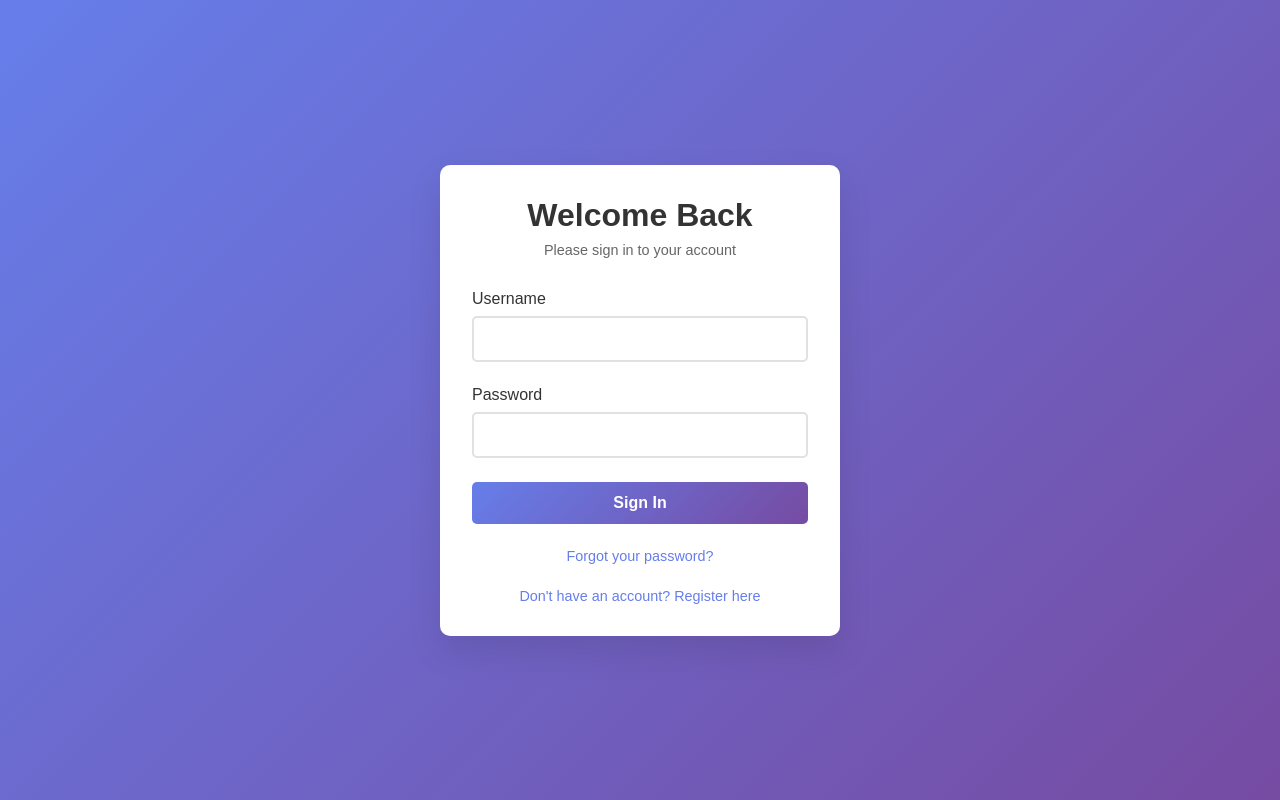
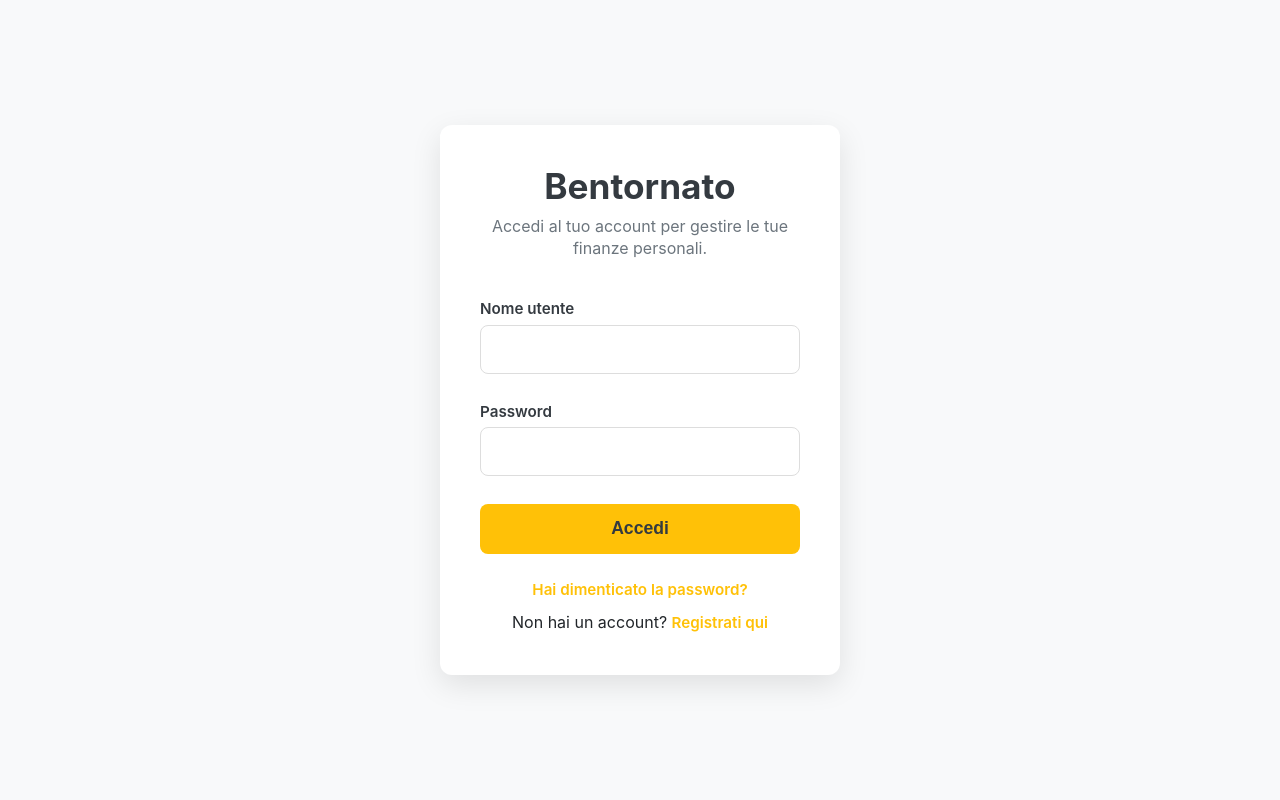
Before and after one commit to gdev93/expense-categorizer, a Django app: page /accounts/ in a window 1280 px wide. Run offline with Django 5.2, Linux system fonts and the light colour scheme; parts of the project's set-up code (start-up, migrations or seed data) failed here and were passed over.

Commit message:
login refactored

```diff
--- a/static/css/login.css
+++ b/static/css/login.css
@@ -1,104 +1,123 @@
-* {
-    margin: 0;
-    padding: 0;
-    box-sizing: border-box;
-}
+/* login.css - Focus on component styling, leveraging main.css global variables */
 
-body {
-    font-family: Arial, sans-serif;
-    background: linear-gradient(135deg, #667eea 0%, #764ba2 100%);
-    min-height: 100vh;
-    display: flex;
-    justify-content: center;
-    align-items: center;
-}
+/* * Universal styles (*) and body styles are now provided by main.css.
+* We only style the specific component container and its elements.
+*/
 
 .login-container {
+    /* Inherits font/color/background from main.css and body styles */
     background: white;
-    padding: 2rem;
-    border-radius: 10px;
-    box-shadow: 0 15px 35px rgba(0, 0, 0, 0.1);
+    padding: 2.5rem; /* Increased padding */
+    border-radius: 12px; /* Softer, more modern corners */
+    box-shadow: 0 10px 30px rgba(0, 0, 0, 0.1); /* Subtle shadow */
     width: 100%;
     max-width: 400px;
+    margin: 2rem auto; /* Ensures vertical centering and minimal separation from page edges */
 }
 
 .login-header {
     text-align: center;
-    margin-bottom: 2rem;
+    margin-bottom: 2.5rem;
 }
 
 .login-header h2 {
-    color: #333;
-    font-size: 2rem;
+    color: var(--nav-text-color, #343a40); /* Dark Charcoal heading color */
+    font-size: 2.2rem;
     margin-bottom: 0.5rem;
+    font-weight: 700;
 }
 
 .login-header p {
-    color: #666;
-    font-size: 0.9rem;
+    color: var(--secondary-color, #6c757d); /* Secondary Gray text */
+    font-size: 1rem;
+    line-height: 1.4;
 }
 
 .form-group {
-    margin-bottom: 1.5rem;
+    margin-bottom: 1.75rem; /* Improved vertical spacing */
 }
 
 .form-group label {
     display: block;
-    margin-bottom: 0.5rem;
-    color: #333;
-    font-weight: 500;
+    margin-bottom: 0.4rem;
+    color: var(--nav-text-color, #343a40); /* Dark Charcoal label color */
+    font-weight: 600;
+    font-size: 0.95rem;
 }
 
 .form-group input {
     width: 100%;
-    padding: 0.75rem;
-    border: 2px solid #e1e1e1;
-    border-radius: 5px;
+    padding: 0.9rem 1rem;
+    border: 1px solid #ddd;
+    border-radius: 8px; /* More rounded input fields */
     font-size: 1rem;
-    transition: border-color 0.3s ease;
+    transition: all 0.3s ease;
 }
 
 .form-group input:focus {
     outline: none;
-    border-color: #667eea;
+    border-color: var(--primary-hover-color, #E0A800); /* Darker Gold border */
+    box-shadow: 0 0 0 3px rgba(255, 193, 7, 0.4); /* Soft Gold focus ring */
+    background-color: #fffaf0; /* Light background on focus */
 }
 
 .login-btn {
     width: 100%;
-    background: linear-gradient(135deg, #667eea 0%, #764ba2 100%);
-    color: white;
-    padding: 0.75rem;
+    background-color: var(--primary-color, #FFC107); /* Primary Gold button background */
+    color: var(--nav-text-color, #343a40); /* Dark text on Gold */
+    padding: 0.9rem;
     border: none;
-    border-radius: 5px;
-    font-size: 1rem;
-    font-weight: 600;
+    border-radius: 8px;
+    font-size: 1.1rem;
+    font-weight: 700;
     cursor: pointer;
     transition: transform 0.2s ease, box-shadow 0.2s ease;
 }
 
 .login-btn:hover {
-    transform: translateY(-2px);
-    box-shadow: 0 5px 15px rgba(102, 126, 234, 0.4);
+    background-color: var(--primary-hover-color, #E0A800); /* Darker Gold hover */
+    transform: translateY(-3px);
+    box-shadow: 0 8px 20px rgba(255, 193, 7, 0.6); /* Prominent Gold shadow */
 }
 
-.forgot-password {
+/* Combined link area for Forgot Password and Register links */
+.auth-links-container {
     text-align: center;
     margin-top: 1.5rem;
+    line-height: 1.6;
 }
 
-.forgot-password a {
-    color: #667eea;
+.auth-links-container a {
+    color: var(--primary-color, #FFC107); /* Primary Gold link color */
     text-decoration: none;
-    font-size: 0.9rem;
+    font-size: 0.95rem;
+    font-weight: 600;
 }
 
-.forgot-password a:hover {
+.auth-links-container a:hover {
     text-decoration: underline;
+    color: var(--primary-hover-color, #E0A800); /* Darker Gold on hover */
+}
+.fullscreen-center {
+    min-height: 100vh;
+    display: flex;
+    justify-content: center; /* Horizontal centering */
+    align-items: center;   /* Vertical centering */
+    padding: 20px; /* Safety padding for small mobile screens */
 }
 
+.login-container {
+    /* ... rest of the styling using Gold/Amber variables ... */
+    background: white;
+    padding: 2.5rem;
+    border-radius: 12px;
+    box-shadow: 0 10px 30px rgba(0, 0, 0, 0.1);
+    width: 100%;
+    max-width: 400px;
+}
 @media (max-width: 480px) {
     .login-container {
         margin: 1rem;
-        padding: 1.5rem;
+        padding: 2rem;
     }
 }
--- a/templates/accounts/account.html
+++ b/templates/accounts/account.html
@@ -1,10 +1,11 @@
 {% load static %}
 <link rel="stylesheet" href="{% static 'css/login.css' %}">
-
+<link rel="stylesheet" href="{% static 'css/main.css' %}">
+<div class="fullscreen-center">
     <div class="login-container">
         <div class="login-header">
-        <h2>Welcome Back</h2>
-        <p>Please sign in to your account</p>
+            <h2>Bentornato</h2>
+            <p>Accedi al tuo account per gestire le tue finanze personali.</p>
         </div>
 
         <form method="POST" action="{% url 'authenticate_user' %}">
@@ -15,7 +16,7 @@
             {% endif %}
 
             <div class="form-group">
-            <label for="username">Username</label>
+                <label for="username">Nome utente</label>
                 <input type="text" id="username" name="username" required>
             </div>
 
@@ -24,13 +25,12 @@
                 <input type="password" id="password" name="password" required>
             </div>
 
-        <button type="submit" class="login-btn" id="login-btn">Sign In</button>
+            <button type="submit" class="login-btn">Accedi</button>
         </form>
 
-    <div class="forgot-password" id="forgot-password">
-        <a href="">Forgot your password?</a>
-    </div>
-    <div class="forgot-password" id="forgot-password">
-        <a href="{% url 'create_user' %}">Don't have an account? Register here</a>
+        <div class="auth-links-container">
+            <p><a href="{% url 'register_form' %}">Hai dimenticato la password?</a></p>
+            <p style="margin-top: 0.5rem;">Non hai un account? <a href="{% url 'create_user' %}">Registrati qui</a></p>
         </div>
     </div>
+</div>
```
Lines whose indentation alone changed are shown as unchanged.
